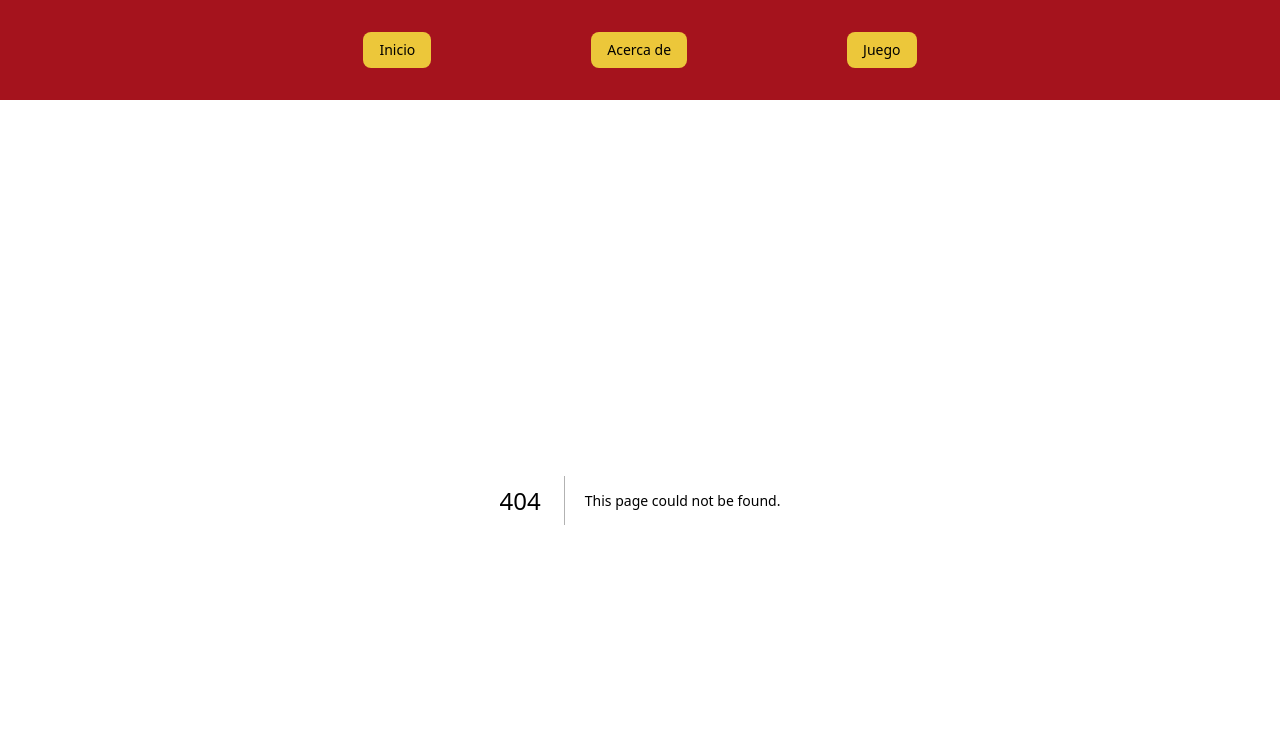
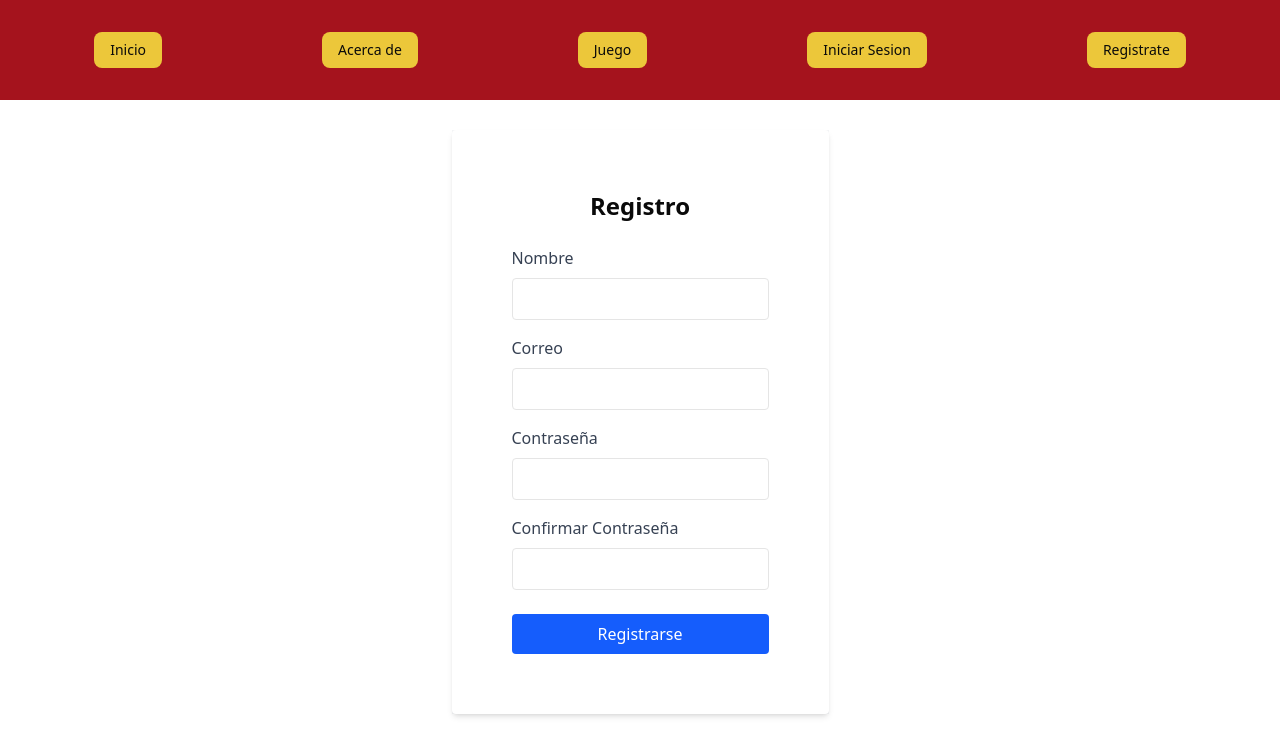
Before and after one commit to KevinJHP19/proyectomemory, a Next.js app: page /register in a window 1280 px wide. Before the commit this address had no page. Shown: the top 756 px of the page. Built offline with nearby package versions, Linux system fonts and the light colour scheme.

Commit message:
iniciando las vistas

```diff
--- /dev/null
+++ b/src/app/login/page.tsx
@@ -0,0 +1,43 @@
+export default function login(){
+
+    console.log('Login cargador')
+    return(
+        <div className="flex items-center justify-center mt-[30px] bg-gray-100">
+            <div className="w-full max-w-lg p-12 bg-white rounded-xl shadow-2xl">
+            <h1 className="text-4xl font-bold text-center mb-8 text-gray-800">Iniciar sesión</h1>
+            <form action="" className="space-y-7">
+            <div>
+            <label htmlFor="email" className="block text-base font-medium text-gray-700 mb-2">
+                Email:
+            </label>
+            <input
+                id="email"
+                type="email"
+                className="w-full px-5 py-3 border rounded-lg focus:outline-none focus:ring-2 focus:ring-blue-400 text-lg"
+                placeholder="Ingresa tu email"
+            />
+            </div>
+            <div>
+            <label htmlFor="password" className="block text-base font-medium text-gray-700 mb-2">
+                Contraseña:
+            </label>
+            <input
+                id="password"
+                type="password"
+                className="w-full px-5 py-3 border rounded-lg focus:outline-none focus:ring-2 focus:ring-blue-400 text-lg"
+                placeholder="Ingresa tu contraseña"
+            />
+            </div>
+            <button
+            type="submit"
+            className="w-full py-3 px-5 bg-blue-600 text-white rounded-lg hover:bg-blue-700 transition-colors font-semibold text-lg"
+            >
+            Iniciar sesión
+            </button>
+            </form>
+            </div>
+        </div>
+
+    )
+
+}
--- /dev/null
+++ b/src/app/register/page.tsx
@@ -0,0 +1,63 @@
+export default function Register() {
+    return (
+        <div className="flex items-center justify-center mt-[30px]  bg-gray-100">
+            <form className="bg-white p-15 rounded shadow-md w-full max-w-md">
+                <h2 className="text-2xl font-bold mb-6 text-center">Registro</h2>
+                <div className="mb-4">
+                    <label className="block text-gray-700 mb-2" htmlFor="nombre">
+                        Nombre
+                    </label>
+                    <input
+                        type="text"
+                        id="nombre"
+                        name="nombre"
+                        className="w-full px-3 py-2 border rounded focus:outline-none focus:ring-2 focus:ring-blue-500"
+                        required
+                    />
+                </div>
+                <div className="mb-4">
+                    <label className="block text-gray-700 mb-2" htmlFor="correo">
+                        Correo
+                    </label>
+                    <input
+                        type="email"
+                        id="correo"
+                        name="correo"
+                        className="w-full px-3 py-2 border rounded focus:outline-none focus:ring-2 focus:ring-blue-500"
+                        required
+                    />
+                </div>
+                <div className="mb-4">
+                    <label className="block text-gray-700 mb-2" htmlFor="password">
+                        Contraseña
+                    </label>
+                    <input
+                        type="password"
+                        id="password"
+                        name="password"
+                        className="w-full px-3 py-2 border rounded focus:outline-none focus:ring-2 focus:ring-blue-500"
+                        required
+                    />
+                </div>
+                <div className="mb-6">
+                    <label className="block text-gray-700 mb-2" htmlFor="confirmar">
+                        Confirmar Contraseña
+                    </label>
+                    <input
+                        type="password"
+                        id="confirmar"
+                        name="confirmar"
+                        className="w-full px-3 py-2 border rounded focus:outline-none focus:ring-2 focus:ring-blue-500"
+                        required
+                    />
+                </div>
+                <button
+                    type="submit"
+                    className="w-full bg-blue-600 text-white py-2 rounded hover:bg-blue-700 transition"
+                >
+                    Registrarse
+                </button>
+            </form>
+        </div>
+    );
+}
--- a/src/lib/pokemon.tsx
+++ b/src/lib/pokemon.tsx
@@ -1,4 +1,4 @@
-'use client'
+
 import { useState, useEffect } from 'react'
 
 type Pokemon = {
--- a/src/miscomponentes/GrupoTarjetas.tsx
+++ b/src/miscomponentes/GrupoTarjetas.tsx
@@ -1,5 +1,5 @@
 import { Tarjeta } from "./Tarjeta";
-import { pokemonAleatorios } from "@/lib/pokemon";
+import { pokemonAleatorios } from "@/lib/Pokemon";
 import { useState } from "react";
 
 interface GrupoTarjetasProps {
--- a/src/miscomponentes/Header.tsx
+++ b/src/miscomponentes/Header.tsx
@@ -27,6 +27,16 @@ import {
                 Juego
               </NavigationMenuLink>
             </NavigationMenuItem>
+            <NavigationMenuItem>
+              <NavigationMenuLink className={navigationMenuTriggerStyle()} href="/login">
+              Iniciar Sesion
+              </NavigationMenuLink>
+            </NavigationMenuItem>
+            <NavigationMenuItem>
+              <NavigationMenuLink className={navigationMenuTriggerStyle()} href="/register">
+              Registrate
+              </NavigationMenuLink>
+            </NavigationMenuItem>
           </NavigationMenuList>
         </NavigationMenu>
       </div>
```
Also changed, not shown: package.json (+6 -1 lines), 1 other file (tests, documents, lock files or other folders).
